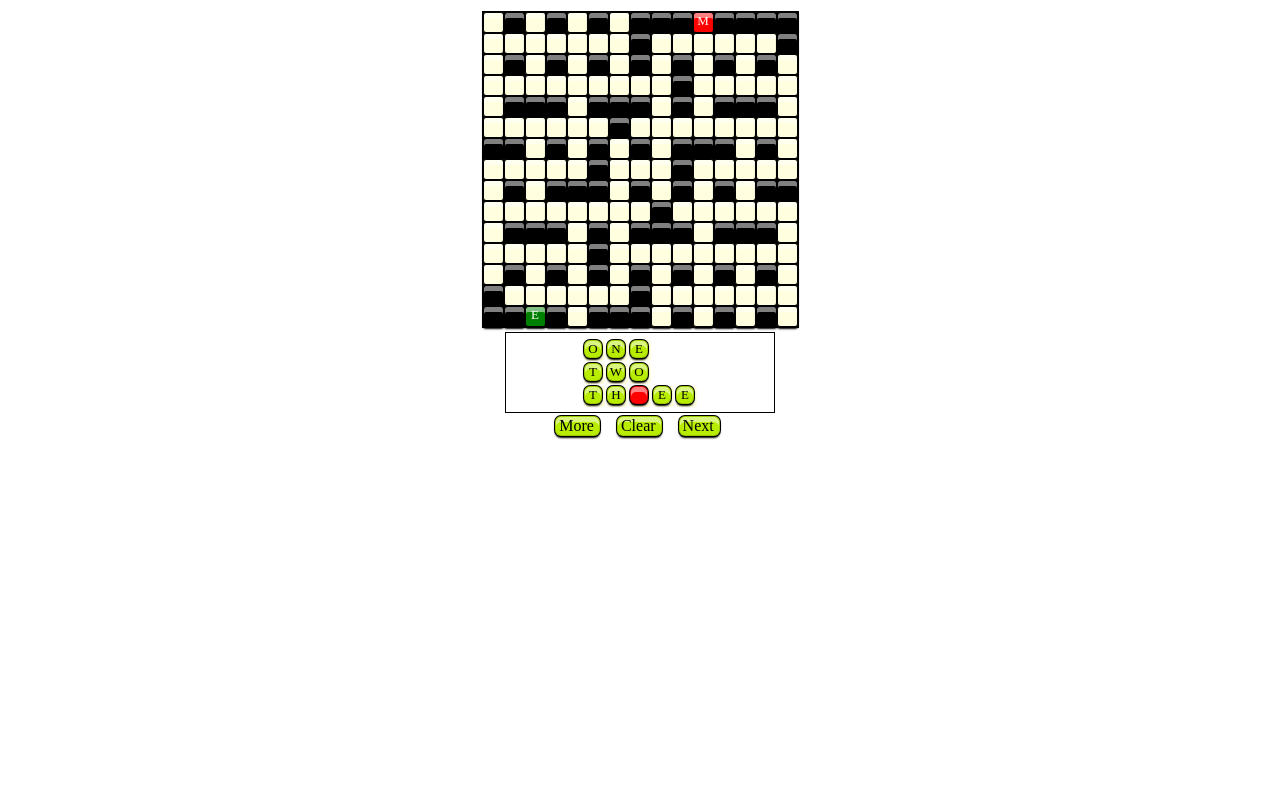
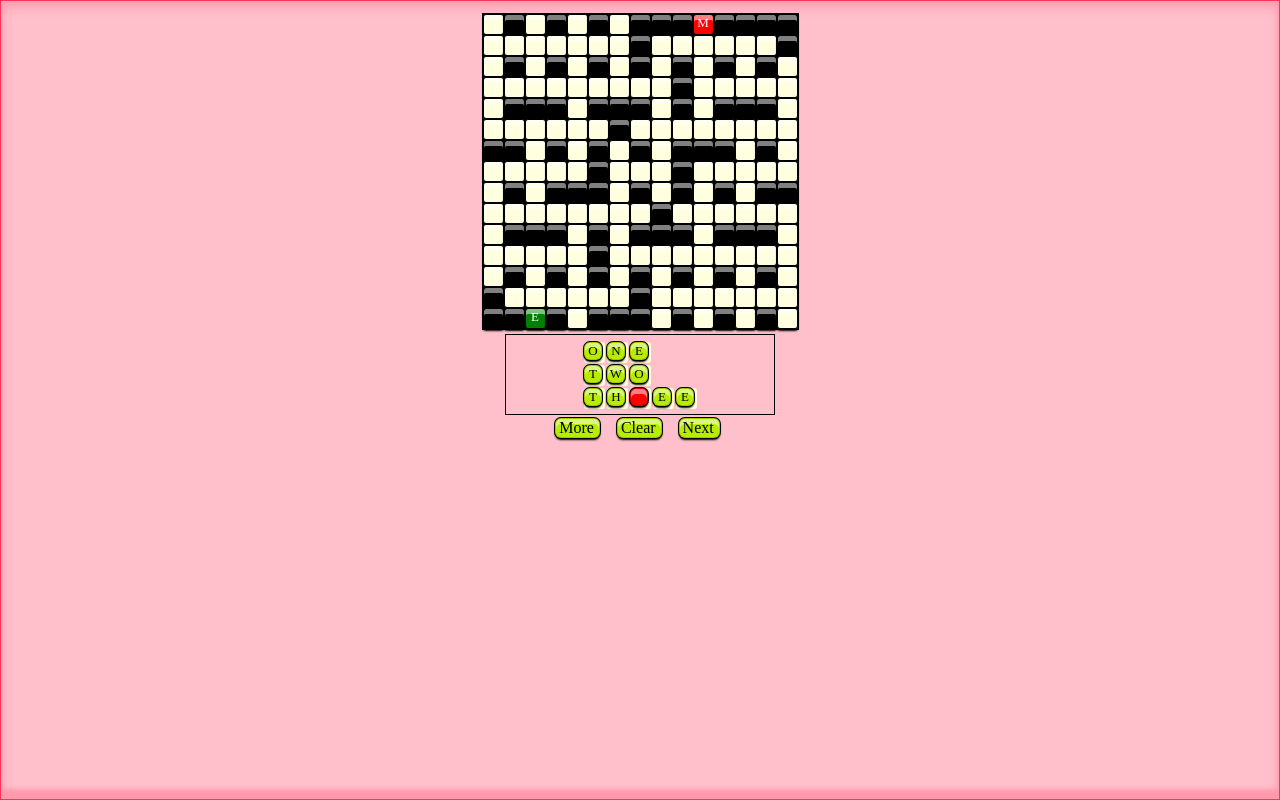
Before and after one commit to psach/game-2, a website: page www/index.html in a window 1280 px wide. Drawn offline with Linux system fonts and the light colour scheme.

Commit message:
border css

```diff
--- a/www/crossword.css
+++ b/www/crossword.css
@@ -1,3 +1,14 @@
+html{
+
+  padding: 1px 1px;
+  border: 1px solid #ff3358;
+  border-radius: 0px;
+  -webkit-box-shadow:  inset 1px 6px 12px #ff99ac, inset -1px -10px 5px #ff99ac, 1px 2px 1px #ff3358;
+  -moz-box-shadow:  inset 1px 6px 12px #ff99ac, inset -1px -10px 5px #ff99ac, 1px 2px 1px #ff3358;
+  box-shadow: inset 1px 6px 12px #ff99ac, inset -1px -10px 5px #ff99ac, 1px 2px 1px #ff3358;
+  background-color: pink;
+}
+
 #cwd-container {
     font-family: tahoma;
 }
```
